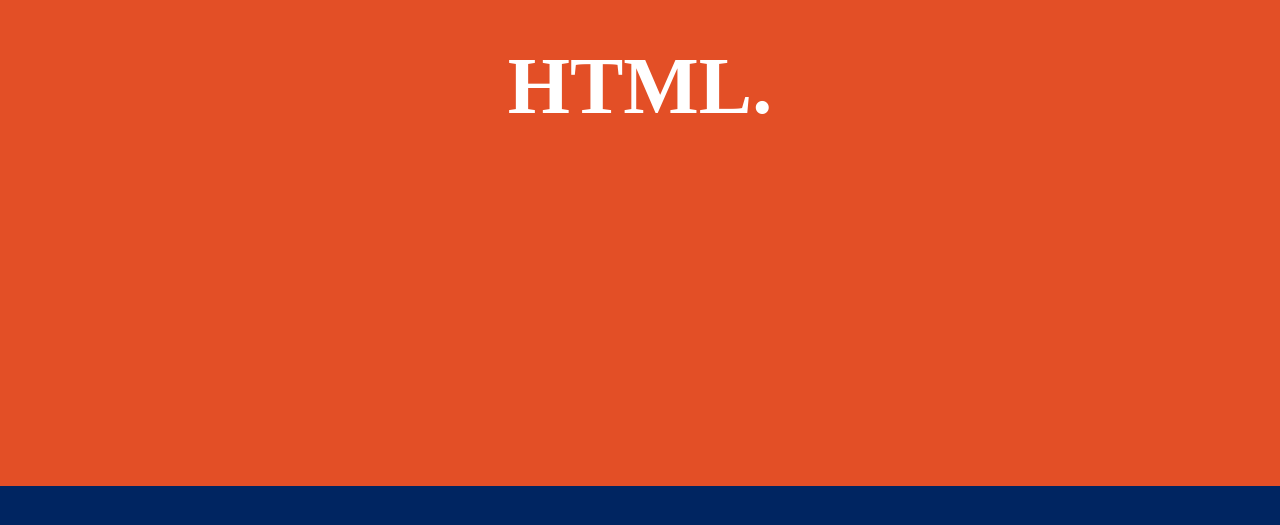
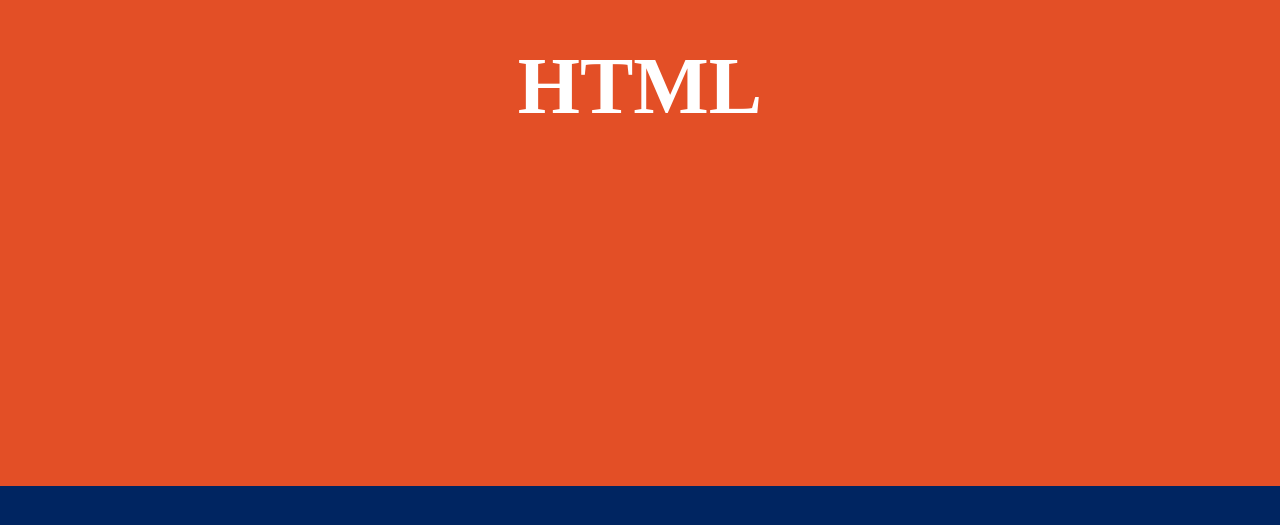
Before and after one commit to cleitomar-silva/NavBar, a plain HTML site: page index.html in a window 1280 px wide. Shown: the part 1194-1719 px from the top of the page. Drawn offline with Linux system fonts and the light colour scheme.

Commit message:
Update index.html

```diff
--- a/index.html
+++ b/index.html
@@ -21,7 +21,7 @@
         <!-- end navbar -->
 
         <header class="intro"></header>
-        <section id="html" class="container"> <h2>HTML.</h2> </section>
+        <section id="html" class="container"> <h2>HTML</h2> </section>
         <section id="css" class="container"> <h2>CSS</h2> </section>
         <section id="javascript" class="container"> <h2>JavaScript</h2> </section>
 
```
